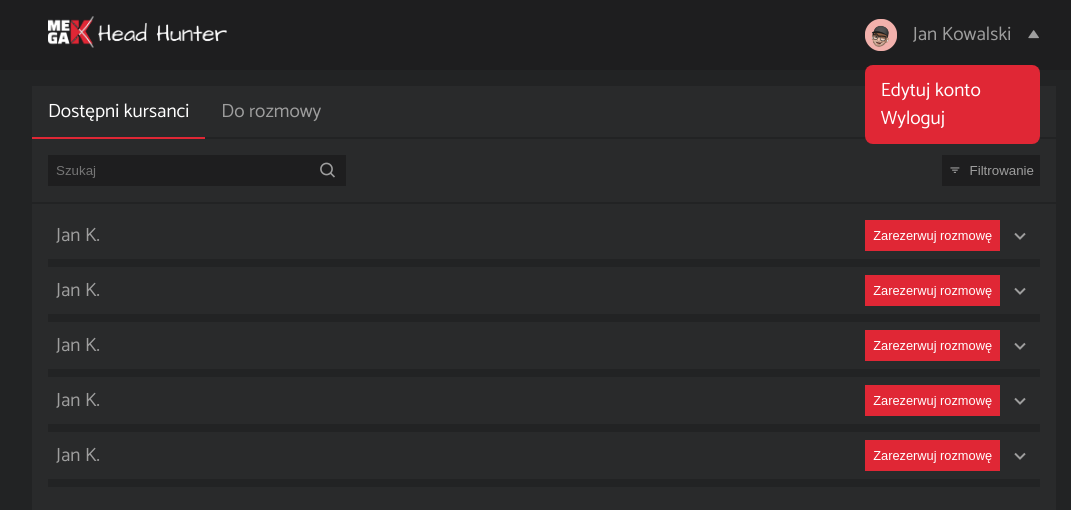
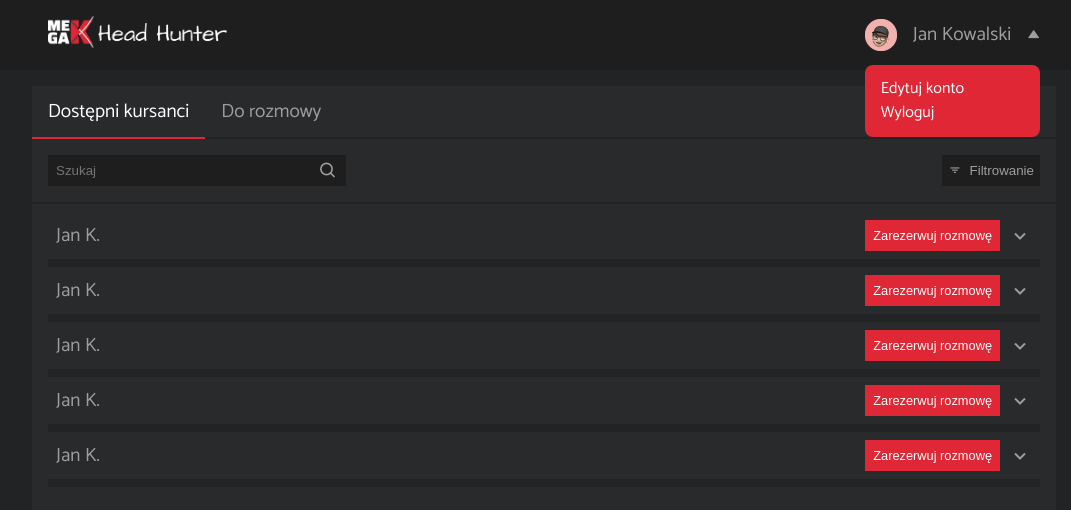
Before and after one commit to tomaszburas/HeadHunter-MK-FE, a React (Create React App) app: page /hr/active-students in a window 1280 px wide. Both pictures are taken after a click on the icon 1129 px from the left and 34 px from the top of the page. Shown: the top 510 px of the page, without its empty margins (96-1167 px from the left). Built offline with nearby package versions, Linux system fonts and the light colour scheme.

Commit message:
Changed state name (click => isOpen)

```diff
--- a/src/components/Header.tsx
+++ b/src/components/Header.tsx
@@ -5,8 +5,8 @@ import avatar from '../assets/images/avatar.png';
 import {Link} from 'react-router-dom';
 
 export const Header = () => {
-  const [click, setClick] = useState(false);
-  const toggleArrow = () => setClick((prev) => !prev);
+  const [isOpen, setIsOpen] = useState(false);
+  const toggleMenu = () => setIsOpen((prev) => !prev);
 
   return (
     <>
@@ -16,11 +16,11 @@ export const Header = () => {
           <Logo src={logo} />
         </Link>
         <UserNav>
-          <Avatar src={avatar} />
-          <Name>Jan Kowalski</Name>
-          {click ? (
+          <Avatar src={avatar} onClick={toggleMenu} />
+          <Name onClick={toggleMenu}>Jan Kowalski</Name>
+          {isOpen ? (
             <>
-              <i className="bx bxs-up-arrow" onClick={toggleArrow} />
+              <i className="bx bxs-up-arrow" onClick={toggleMenu} />
               <MenuNav>
                 <ul>
                   <li>Edytuj konto</li>
@@ -29,7 +29,7 @@ export const Header = () => {
               </MenuNav>
             </>
           ) : (
-            <i className="bx bxs-down-arrow" onClick={toggleArrow} />
+            <i className="bx bxs-down-arrow" onClick={toggleMenu} />
           )}
         </UserNav>
       </Container>
@@ -61,14 +61,13 @@ const UserNav = styled.div`
 `;
 
 const MenuNav = styled.div`
-  transition: width 2s linear 1s;
   position: absolute;
   width: 100%;
   top: 130%;
   background-color: ${(props) => props.theme.colors.red};
   color: ${(props) => props.theme.colors.white};
   padding: ${(props) => props.theme.paddingSize.base};
-  font-size: ${(props) => props.theme.fontSize.sm};
+  font-size: 1rem;
   border-radius: 0.5rem;
 
   li {
@@ -86,12 +85,14 @@ const Logo = styled.img`
 
 const Avatar = styled.img`
   height: 2rem;
+  cursor: pointer;
 `;
 
 const Name = styled.p`
   font-size: ${(props) => props.theme.fontSize.sm};
   margin: 0 1rem;
   white-space: nowrap;
+  cursor: pointer;
 `;
 
 const HeaderBackground = styled.div`
```
